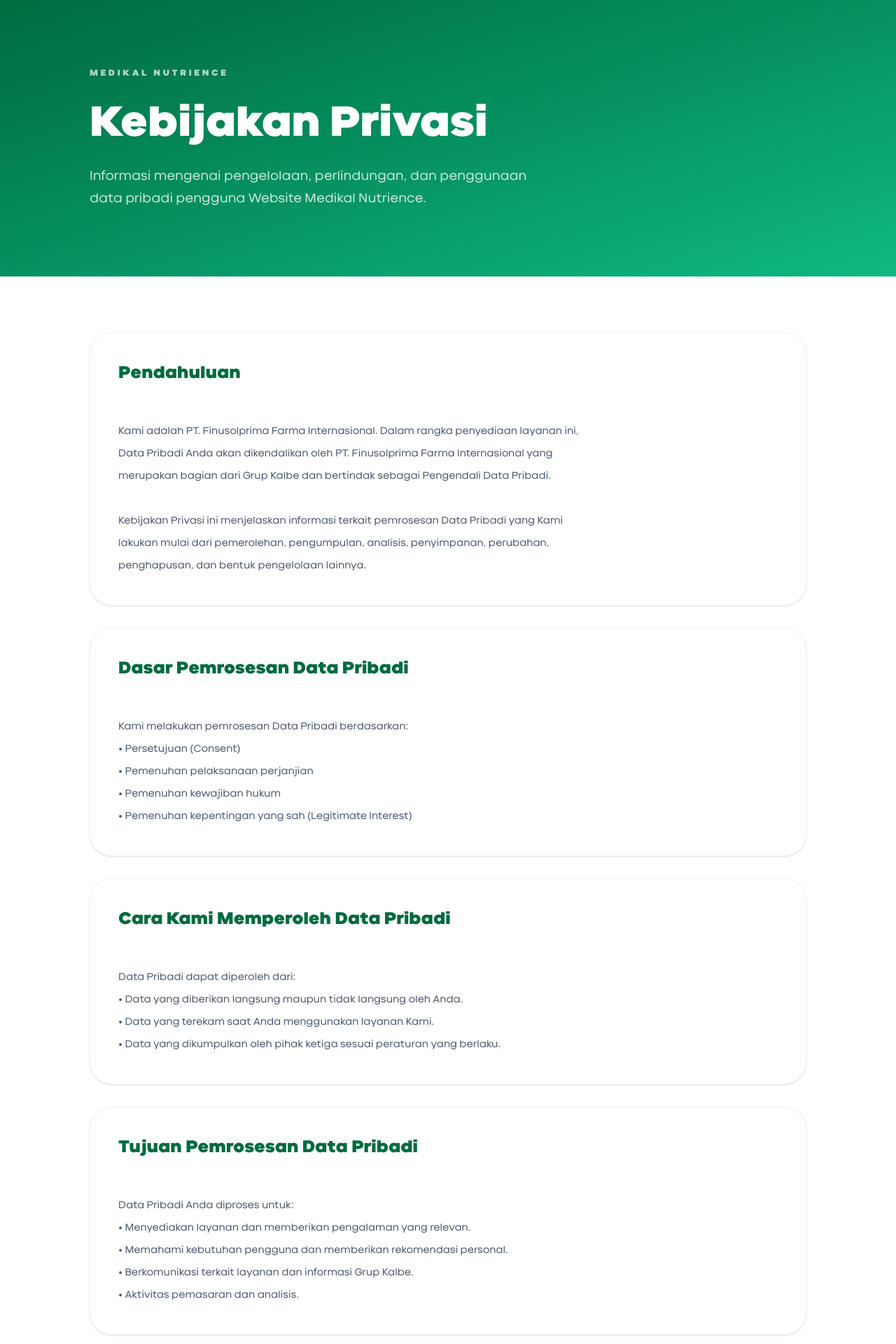
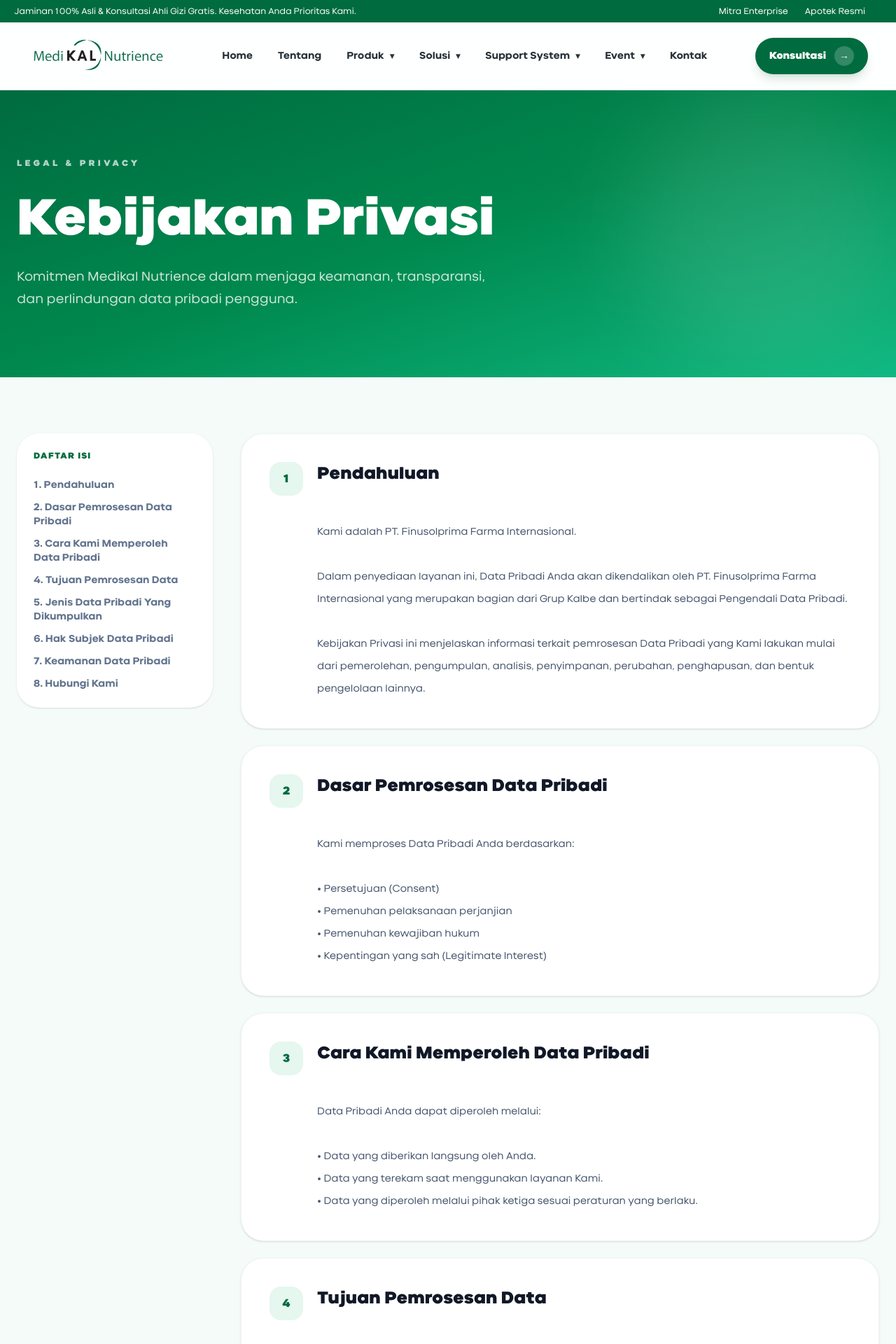
Before and after one commit to dickyendra07/medikal-nutrience, a Next.js app: page /kebijakan-privasi in a window 1280 px wide. Shown: the top 1920 px of the page at 70% size. Built offline with nearby package versions, Linux system fonts and the light colour scheme.

Commit message:
Upgrade privacy policy page design

```diff
--- a/src/app/kebijakan-privasi/page.tsx
+++ b/src/app/kebijakan-privasi/page.tsx
@@ -1,4 +1,5 @@
 import type { Metadata } from "next";
+import { PageShell } from "@/components/shared/PageShell";
 
 export const metadata: Metadata = {
   title: "Kebijakan Privasi | Medikal Nutrience",
@@ -10,59 +11,61 @@
   {
     title: "Pendahuluan",
     content: `
-Kami adalah PT. Finusolprima Farma Internasional. Dalam rangka penyediaan layanan ini,
-Data Pribadi Anda akan dikendalikan oleh PT. Finusolprima Farma Internasional yang
-merupakan bagian dari Grup Kalbe dan bertindak sebagai Pengendali Data Pribadi.
+Kami adalah PT. Finusolprima Farma Internasional.
 
-Kebijakan Privasi ini menjelaskan informasi terkait pemrosesan Data Pribadi yang Kami
-lakukan mulai dari pemerolehan, pengumpulan, analisis, penyimpanan, perubahan,
-penghapusan, dan bentuk pengelolaan lainnya.
+Dalam penyediaan layanan ini, Data Pribadi Anda akan dikendalikan oleh PT. Finusolprima Farma Internasional yang merupakan bagian dari Grup Kalbe dan bertindak sebagai Pengendali Data Pribadi.
+
+Kebijakan Privasi ini menjelaskan informasi terkait pemrosesan Data Pribadi yang Kami lakukan mulai dari pemerolehan, pengumpulan, analisis, penyimpanan, perubahan, penghapusan, dan bentuk pengelolaan lainnya.
 `,
   },
   {
     title: "Dasar Pemrosesan Data Pribadi",
     content: `
-Kami melakukan pemrosesan Data Pribadi berdasarkan:
+Kami memproses Data Pribadi Anda berdasarkan:
+
 • Persetujuan (Consent)
 • Pemenuhan pelaksanaan perjanjian
 • Pemenuhan kewajiban hukum
-• Pemenuhan kepentingan yang sah (Legitimate Interest)
+• Kepentingan yang sah (Legitimate Interest)
 `,
   },
   {
     title: "Cara Kami Memperoleh Data Pribadi",
     content: `
-Data Pribadi dapat diperoleh dari:
-• Data yang diberikan langsung maupun tidak langsung oleh Anda.
-• Data yang terekam saat Anda menggunakan layanan Kami.
-• Data yang dikumpulkan oleh pihak ketiga sesuai peraturan yang berlaku.
+Data Pribadi Anda dapat diperoleh melalui:
+
+• Data yang diberikan langsung oleh Anda.
+• Data yang terekam saat menggunakan layanan Kami.
+• Data yang diperoleh melalui pihak ketiga sesuai peraturan yang berlaku.
 `,
   },
   {
-    title: "Tujuan Pemrosesan Data Pribadi",
+    title: "Tujuan Pemrosesan Data",
     content: `
-Data Pribadi Anda diproses untuk:
-• Menyediakan layanan dan memberikan pengalaman yang relevan.
-• Memahami kebutuhan pengguna dan memberikan rekomendasi personal.
-• Berkomunikasi terkait layanan dan informasi Grup Kalbe.
-• Aktivitas pemasaran dan analisis.
+Kami memproses Data Pribadi untuk:
+
+• Menyediakan layanan dan pengalaman pengguna.
+• Memberikan rekomendasi yang sesuai kebutuhan.
+• Berkomunikasi mengenai layanan dan informasi terkait.
+• Aktivitas analisis dan pemasaran.
 `,
   },
   {
     title: "Jenis Data Pribadi Yang Dikumpulkan",
     content: `
-Data yang dapat dikumpulkan meliputi:
+Data Umum:
 
-Data Umum:
 • Nama lengkap
 • Usia
 • Jenis kelamin
 • Nomor WhatsApp
 • Email
-• Data teknis seperti IP Address, cookies, dan ID perangkat
+• Data teknis seperti IP Address, Cookies, dan ID perangkat
+
 
 Data Spesifik:
-• Informasi terkait kesehatan
+
+• Informasi kesehatan
 • Kebutuhan atau kondisi kesehatan pengguna
 `,
   },
@@ -70,21 +73,20 @@
     title: "Hak Subjek Data Pribadi",
     content: `
 Anda memiliki hak untuk:
-• Mendapatkan informasi mengenai pemrosesan Data Pribadi.
-• Memperbaiki data yang tidak akurat.
+
+• Mendapatkan informasi mengenai penggunaan data.
+• Memperbaiki data yang tidak sesuai.
 • Mendapatkan akses dan salinan data.
 • Meminta penghapusan data sesuai ketentuan.
-• Menarik persetujuan pemrosesan data.
+• Menarik kembali persetujuan pemrosesan data.
 `,
   },
   {
     title: "Keamanan Data Pribadi",
     content: `
-Kami menerapkan langkah keamanan fisik, elektronik, dan organisasi yang sesuai
-untuk menjaga Data Pribadi Anda.
+Kami menerapkan langkah keamanan fisik, elektronik, dan organisasi untuk menjaga keamanan Data Pribadi Anda.
 
-Kami juga memastikan pemrosesan oleh pihak ketiga dilakukan berdasarkan
-ketentuan dan tujuan yang telah ditetapkan.
+Pemrosesan data oleh pihak ketiga dilakukan berdasarkan perjanjian dan tujuan yang telah ditentukan.
 `,
   },
   {
@@ -104,36 +106,59 @@
 
 export default function PrivacyPolicyPage() {
   return (
-    <main className="bg-white">
+    <PageShell>
 
       <section className="
+        relative
+        overflow-hidden
         bg-gradient-to-br
         from-[#006b3f]
+        via-[#00894f]
         to-[#10b981]
         px-6
         py-24
         text-white
       ">
-        <div className="mx-auto max-w-5xl">
+
+        <div className="
+          absolute
+          right-0
+          top-0
+          h-96
+          w-96
+          rounded-full
+          bg-white/10
+          blur-3xl
+        "/>
+
+
+        <div className="
+          relative
+          mx-auto
+          max-w-7xl
+        ">
 
           <p className="
             text-xs
             font-black
-            tracking-[0.3em]
+            tracking-[0.35em]
             text-white/70
           ">
-            MEDIKAL NUTRIENCE
+            LEGAL & PRIVACY
           </p>
+
 
           <h1 className="
             mt-6
+            max-w-3xl
             text-5xl
             font-black
             leading-tight
-            md:text-6xl
+            md:text-7xl
           ">
             Kebijakan Privasi
           </h1>
+
 
           <p className="
             mt-6
@@ -142,25 +167,77 @@
             leading-8
             text-white/80
           ">
-            Informasi mengenai pengelolaan, perlindungan,
-            dan penggunaan data pribadi pengguna Website Medikal Nutrience.
+            Komitmen Medikal Nutrience dalam menjaga keamanan,
+            transparansi, dan perlindungan data pribadi pengguna.
           </p>
 
         </div>
+
       </section>
+
 
 
       <section className="
         px-6
         py-20
       ">
+
         <div className="
           mx-auto
-          max-w-5xl
-          space-y-8
+          grid
+          max-w-7xl
+          gap-10
+          lg:grid-cols-[280px_1fr]
         ">
 
-        {sections.map((section)=>(
+
+          <aside className="
+            hidden
+            h-fit
+            rounded-[2rem]
+            bg-white
+            p-6
+            shadow-sm
+            lg:block
+            lg:sticky
+            lg:top-28
+          ">
+
+            <p className="
+              text-xs
+              font-black
+              tracking-widest
+              text-[#006b3f]
+            ">
+              DAFTAR ISI
+            </p>
+
+
+            <div className="mt-6 space-y-3">
+
+            {sections.map((item,index)=>(
+              <div
+                key={item.title}
+                className="
+                  text-sm
+                  font-bold
+                  text-slate-500
+                "
+              >
+                {index + 1}. {item.title}
+              </div>
+            ))}
+
+            </div>
+
+          </aside>
+
+
+
+          <div className="space-y-6">
+
+          {sections.map((section,index)=>(
+
             <article
               key={section.title}
               className="
@@ -170,17 +247,44 @@
                 bg-white
                 p-8
                 shadow-sm
+                transition
+                hover:shadow-md
                 md:p-10
               "
             >
 
+              <div className="
+                flex
+                items-start
+                gap-5
+              ">
+
+                <div className="
+                  flex
+                  h-12
+                  w-12
+                  shrink-0
+                  items-center
+                  justify-center
+                  rounded-2xl
+                  bg-[#e5f7ee]
+                  font-black
+                  text-[#006b3f]
+                ">
+                  {index + 1}
+                </div>
+
+
+                <div>
+
                 <h2 className="
                   text-2xl
                   font-black
-              text-[#006b3f]
+                  text-[#111827]
                 ">
                   {section.title}
                 </h2>
+
 
                 <p className="
                   mt-5
@@ -192,12 +296,20 @@
                   {section.content}
                 </p>
 
+                </div>
+
+              </div>
+
             </article>
+
           ))}
 
           </div>
+
+        </div>
+
       </section>
 
-    </main>
+    </PageShell>
   );
 }
```
Lines whose indentation alone changed are shown as unchanged.
